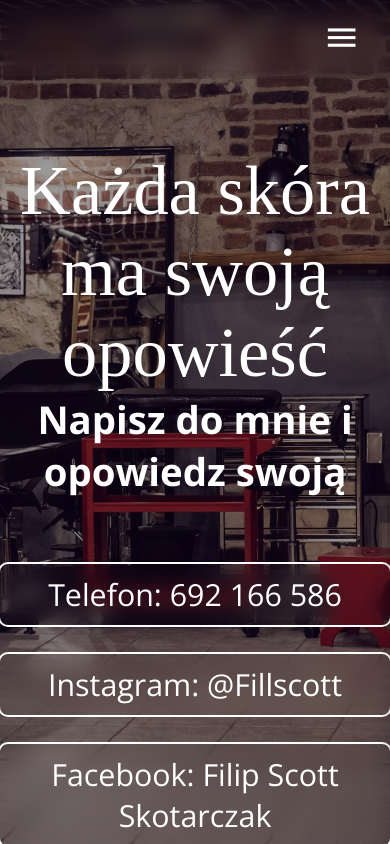
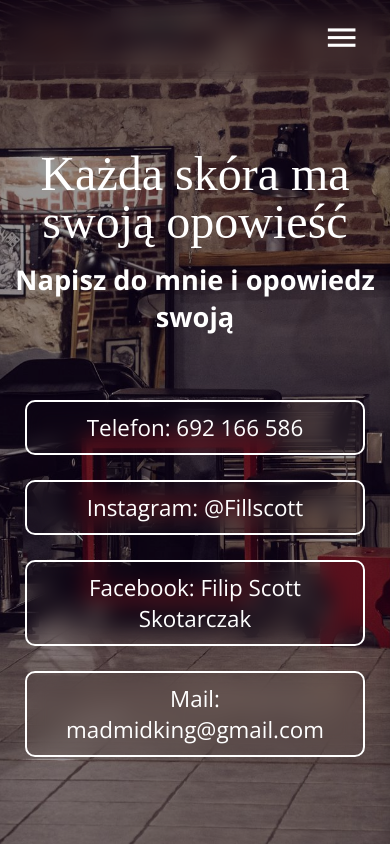
Before and after one commit to Xelo04/Tattoo-Portfolio-Scott, a React (Vite) app: page /contact in a window 390 px wide. Built offline with nearby package versions, Linux system fonts and the light colour scheme; a web font is replaced by a local one.

Commit message:
Refactor contact page styles for improved padding and responsiveness

```diff
--- a/src/pages/contact/contact.scss
+++ b/src/pages/contact/contact.scss
@@ -5,9 +5,11 @@
   min-height: 100vh;
   h1 {
     padding-top: 55px;
+    padding-inline: 15px;
     font-size: 4.4em;
   }
   span {
+    padding-inline: 15px;
     font-weight: 400;
     font-size: 2.4em;
     display: block;
@@ -34,4 +36,21 @@
       }
     }
   }
+  @media (max-width: 800px) {
+    h1 {
+      font-size: 3em;
+      line-height: 1em;
+    }
+    span {
+      margin-top: 30px;
+      font-size: 1.7em;
+    }
+    .contact-info {
+      .text {
+        p {
+          font-size: 1.4em;
+        }
+      }
+    }
+  }
 }
```
